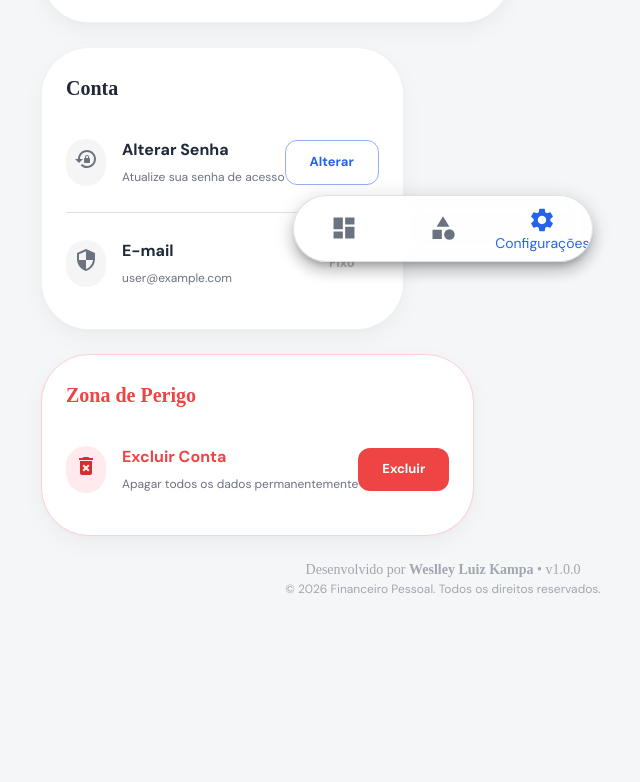
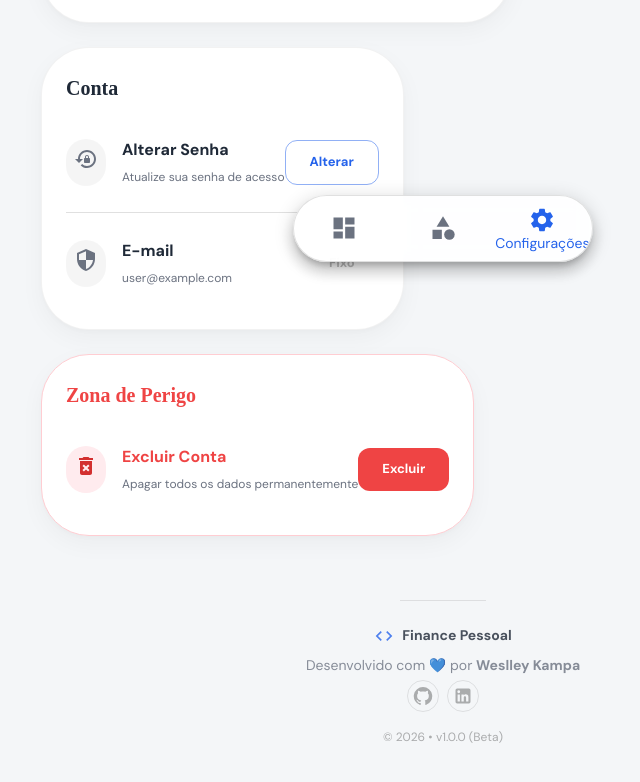
Before and after one commit to agr3w/financeiro_pessoal, a React (Vite) app: page /settings in a window 1280 px wide. Shown: the part 518-1300 px from the top of the page, without its empty margins (197-837 px from the left). Before the commit the page ends 1238 px from the top, so only its background shows below. Built offline with nearby package versions, Linux system fonts and the light colour scheme; no server answers; the database is empty; sample sign-in values are in the browser's storage.

Commit message:
feat: adicionar componente Footer com links sociais e informações de copyright; refatorar AppLayout para incluir Footer e ajustar layout

```diff
--- a/src/components/layout/AppLayout.jsx
+++ b/src/components/layout/AppLayout.jsx
@@ -2,27 +2,24 @@ import React from "react";
 import { Box, Container, Fade } from "@mui/material";
 import Header from "./Header";
 import BottomMenu from "./BottomMenu";
+import Footer from "./Footer";
 import { useLocation } from "react-router-dom";
 
 export default function AppLayout({ children, title, subtitle }) {
   const location = useLocation();
-  // Se quiser esconder o menu em alguma rota específica (ex: login), pode filtrar aqui
   const showMenu = location.pathname !== "/login";
 
   return (
     <Box sx={{ minHeight: "100vh", pb: 12 }}>
-      {" "}
-      {/* Padding bottom para o menu não cortar conteúdo */}
       <Container maxWidth="md" sx={{ px: { xs: 2, md: 3 } }}>
-        {/* Header Padrão */}
         <Header title={title} subtitle={subtitle} />
 
-        {/* Conteúdo da Página com Animação Suave */}
         <Fade in={true} timeout={500}>
           <Box>{children}</Box>
         </Fade>
+        {showMenu && <Footer />}
       </Container>
-      {/* Menu Flutuante */}
+
       {showMenu && <BottomMenu />}
     </Box>
   );
--- a/src/components/layout/Footer.jsx
+++ b/src/components/layout/Footer.jsx
@@ -1,26 +1,97 @@
 import React from "react";
-import { Box, Typography, Link } from "@mui/material";
+import { Box, Typography, IconButton, Divider, Stack } from "@mui/material";
+import { GitHub, LinkedIn, Code, Instagram } from "@mui/icons-material";
+import { useTheme } from "@mui/material/styles";
 
 export default function Footer() {
+  const theme = useTheme();
+  const currentYear = new Date().getFullYear();
+
+  // Links do Weslley (Troque pelos seus reais!)
+  const socialLinks = [
+    {
+      icon: <GitHub fontSize="small" />,
+      url: "https://github.com/agr3w",
+      label: "GitHub",
+    }, // Puxei do seu user
+    {
+      icon: <LinkedIn fontSize="small" />,
+      url: "https://www.linkedin.com/in/weslley-luiz-kampa/",
+      label: "LinkedIn",
+    },
+    // { icon: <Instagram fontSize="small" />, url: 'https://instagram.com/seu-perfil', label: 'Instagram' },
+  ];
+
   return (
     <Box
       component="footer"
       sx={{
-        py: 3,
-        px: 2,
-        mt: "auto",
+        py: 4,
+        mt: 4,
         textAlign: "center",
-        opacity: 0.6,
+        opacity: 0.8,
         transition: "opacity 0.3s",
         "&:hover": { opacity: 1 },
       }}
     >
-      <Typography variant="body2" color="text.secondary" fontFamily="serif">
-        Desenvolvido por <strong>Weslley Luiz Kampa</strong> • v1.0.0
+      <Divider
+        sx={{
+          mb: 3,
+          mx: "auto",
+          width: "10%",
+          borderColor: theme.palette.divider,
+        }}
+      />
+
+      {/* 1. Logo / Nome do App */}
+      <Box
+        display="flex"
+        alignItems="center"
+        justifyContent="center"
+        gap={1}
+        mb={1}
+      >
+        <Code fontSize="small" color="primary" />
+        <Typography variant="subtitle2" fontWeight="bold" color="text.primary">
+          Finance Pessoal
+        </Typography>
+      </Box>
+
+      {/* 2. Créditos */}
+      <Typography variant="body2" color="text.secondary" gutterBottom>
+        Desenvolvido com 💙 por <strong>Weslley Kampa</strong>
       </Typography>
-      <Typography variant="caption" color="text.secondary" display="block">
-        © {new Date().getFullYear()} Financeiro Pessoal. Todos os direitos
-        reservados.
+
+      {/* 3. Ícones Sociais (Essencial para Portfólio) */}
+      <Stack direction="row" spacing={1} justifyContent="center" mb={2}>
+        {socialLinks.map((link) => (
+          <IconButton
+            key={link.label}
+            component="a"
+            href={link.url}
+            target="_blank"
+            rel="noopener noreferrer"
+            size="small"
+            sx={{
+              color: "text.disabled",
+              border: `1px solid ${theme.palette.divider}`,
+              "&:hover": {
+                color: "primary.main",
+                borderColor: "primary.main",
+                bgcolor: "action.hover",
+                transform: "translateY(-2px)",
+              },
+              transition: "all 0.2s",
+            }}
+          >
+            {link.icon}
+          </IconButton>
+        ))}
+      </Stack>
+
+      {/* 4. Copyright e Versão */}
+      <Typography variant="caption" display="block" color="text.disabled">
+        © {currentYear} • v1.0.0 (Beta)
       </Typography>
     </Box>
   );
--- a/src/pages/admin/Dashboard.jsx
+++ b/src/pages/admin/Dashboard.jsx
@@ -1,7 +1,5 @@
 import React, { useContext, useState } from "react"; // Adicione useState aqui se faltar
 import { Container, Grid, Typography, Box, Button } from "@mui/material";
-import Header from "../../components/layout/Header"; // <--- Importe o novo Header
-import Footer from "../../components/layout/Footer"; // <--- Importe o Footer
 import MonthSelector from "../../components/ui/MonthSelector";
 import DashboardStats from "../../sections/finance/DashboardStats";
 import CashFlowTable from "../../sections/finance/CashFlowTable";
@@ -18,7 +16,6 @@ export default function Dashboard() {
   const [isPlanModalOpen, setPlanModalOpen] = useState(false);
 
   return (
-    // Layout Flex para empurrar o Footer
     <Box
       sx={{
         minHeight: "100vh",
@@ -102,8 +99,6 @@ export default function Dashboard() {
         onClose={() => setPlanModalOpen(false)}
       />
 
-      {/* FOOTER AQUI */}
-      <Footer />
     </Box>
   );
 }
--- a/src/pages/admin/Settings.jsx
+++ b/src/pages/admin/Settings.jsx
@@ -25,8 +25,6 @@ import {
   Link as LinkIcon,
   Close,
 } from "@mui/icons-material";
-import Header from "../../components/layout/Header";
-import Footer from "../../components/layout/Footer";
 import { useThemeContext } from "../../context/ThemeContext";
 import { useAuth } from "../../context/AuthContext";
 
@@ -343,8 +341,6 @@ export default function Settings() {
         </Grid>
       </Container>
 
-      <Footer />
-
       {/* --- MODAL DE TROCAR SENHA --- */}
       <Dialog open={openPassModal} onClose={() => setOpenPassModal(false)}>
         <DialogTitle>Alterar Senha</DialogTitle>
```
